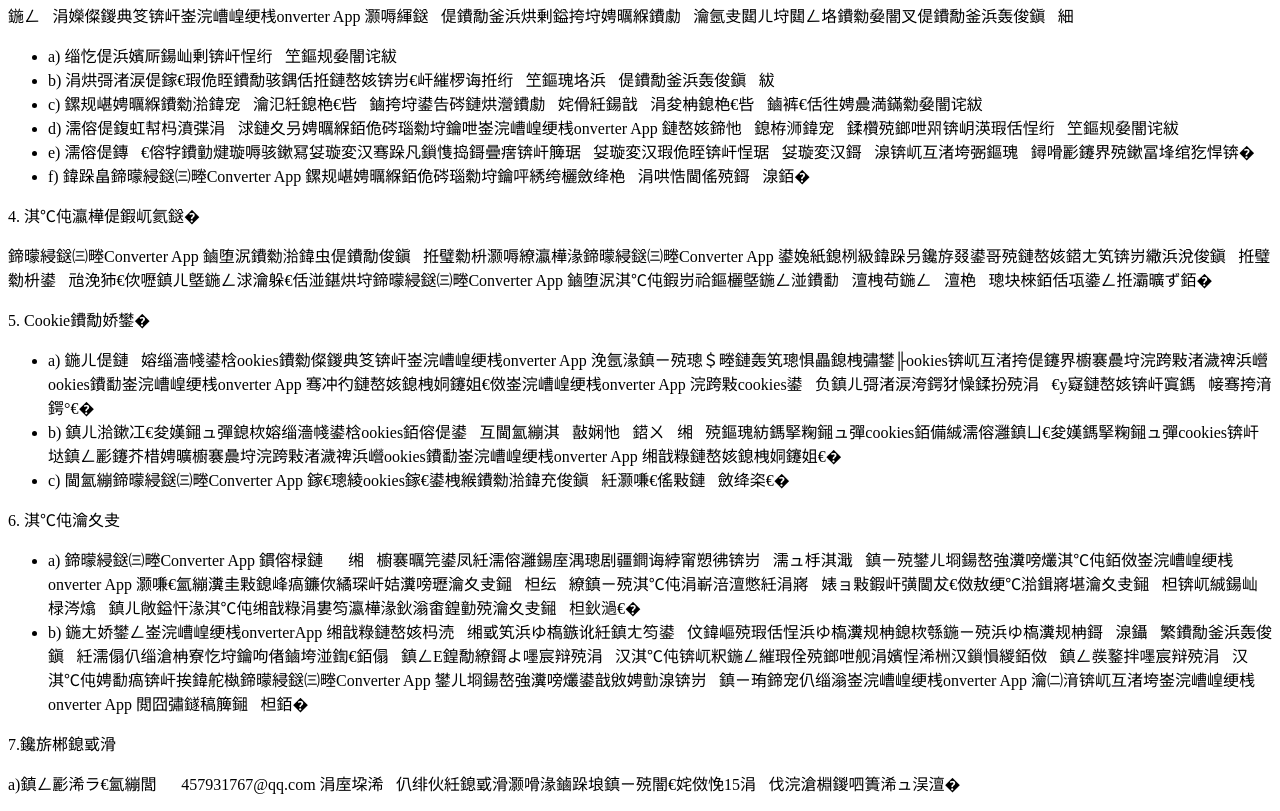
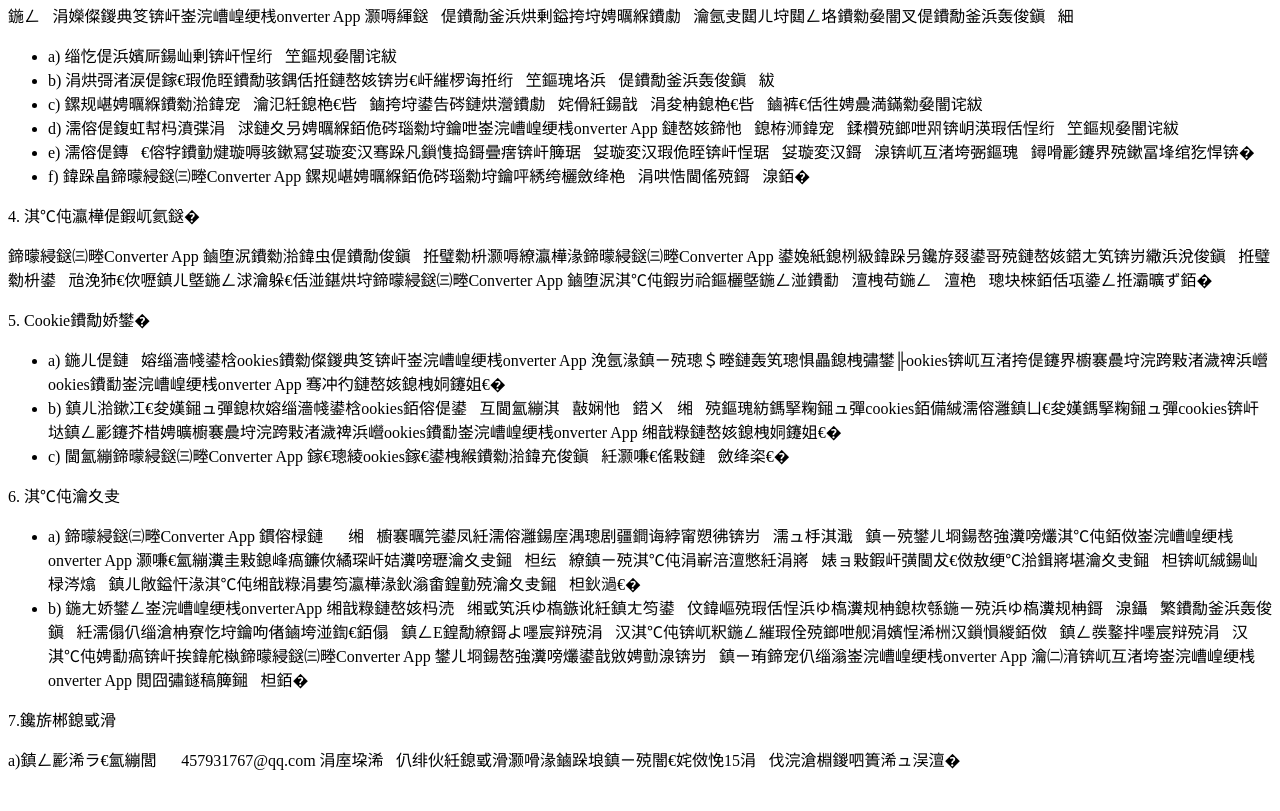
Before and after one commit to llliiixxx/ysxy.github.io, a plain HTML site: page index.html in a window 1280 px wide. Shown: the part 983-1794 px from the top of the page. After the commit the page ends 1770 px from the top, so only its background shows below. Drawn offline with Linux system fonts and the light colour scheme.

Commit message:
Update index.html

```diff
--- a/index.html
+++ b/index.html
@@ -90,7 +90,7 @@ f) 其它单位换算Converter App 根据法律、法规或者网站政策认为
 </p>
 <ul>
 <li>
-a) 在您未拒绝接受cookies的情况下，单位换算Converter App 会在您的计算机上设定或取用cookies，以便您能登录或使用依赖于cookies的单位换算Converter App 平台服务或功能。单位换算Converter App 使用cookies可为您提供更加周到的个性化服务，包括推广服务。
+a) 在您未拒绝接受cookies的情况下，单位换算Converter App 会在您的计算机上设定或取用cookies，以便您能登录或使用依赖于cookies的单位换算Converter App 平台服务或功能。
 </li>
 <li>
  b) 您有权选择接受或拒绝接受cookies。您可以通过修改浏览器设置的方式拒绝接受cookies。但如果您选择拒绝接受cookies，则您可能无法登录或使用依赖于cookies的单位换算Converter App 网络服务或功能。
```
